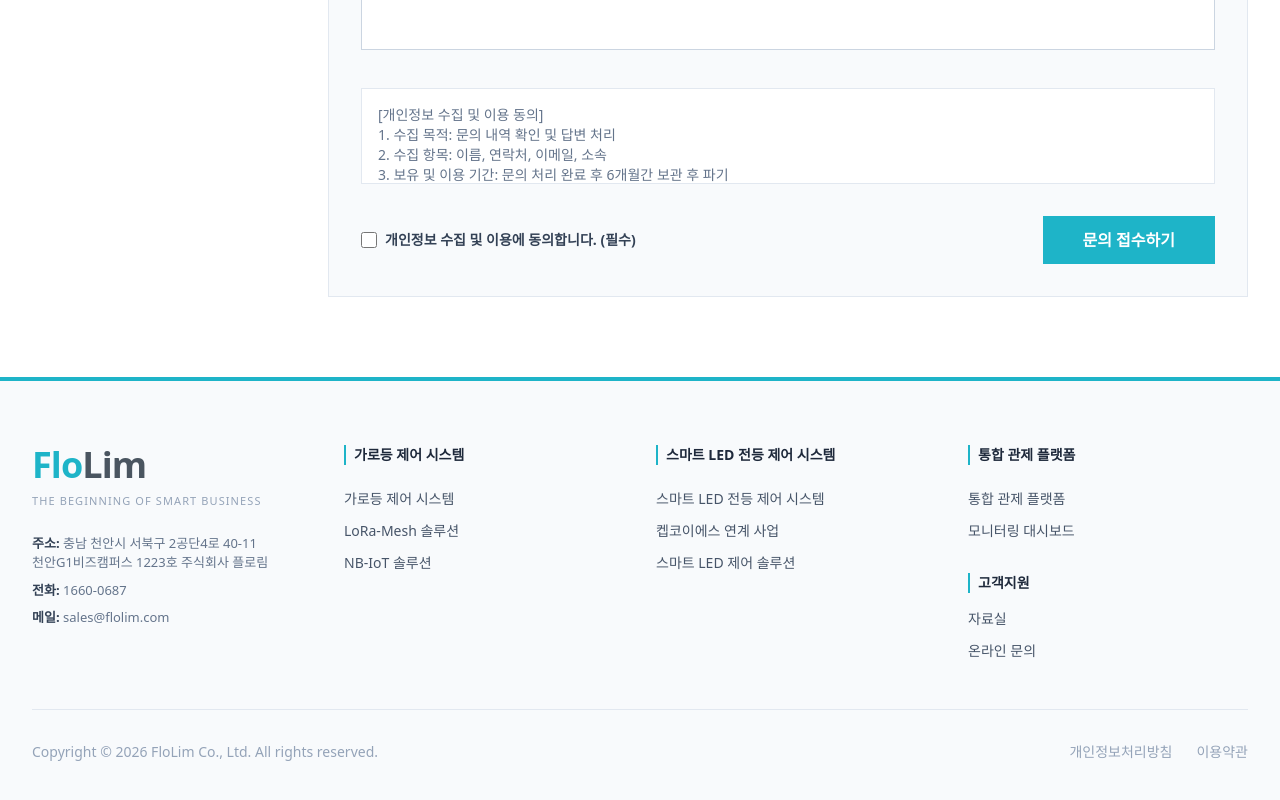
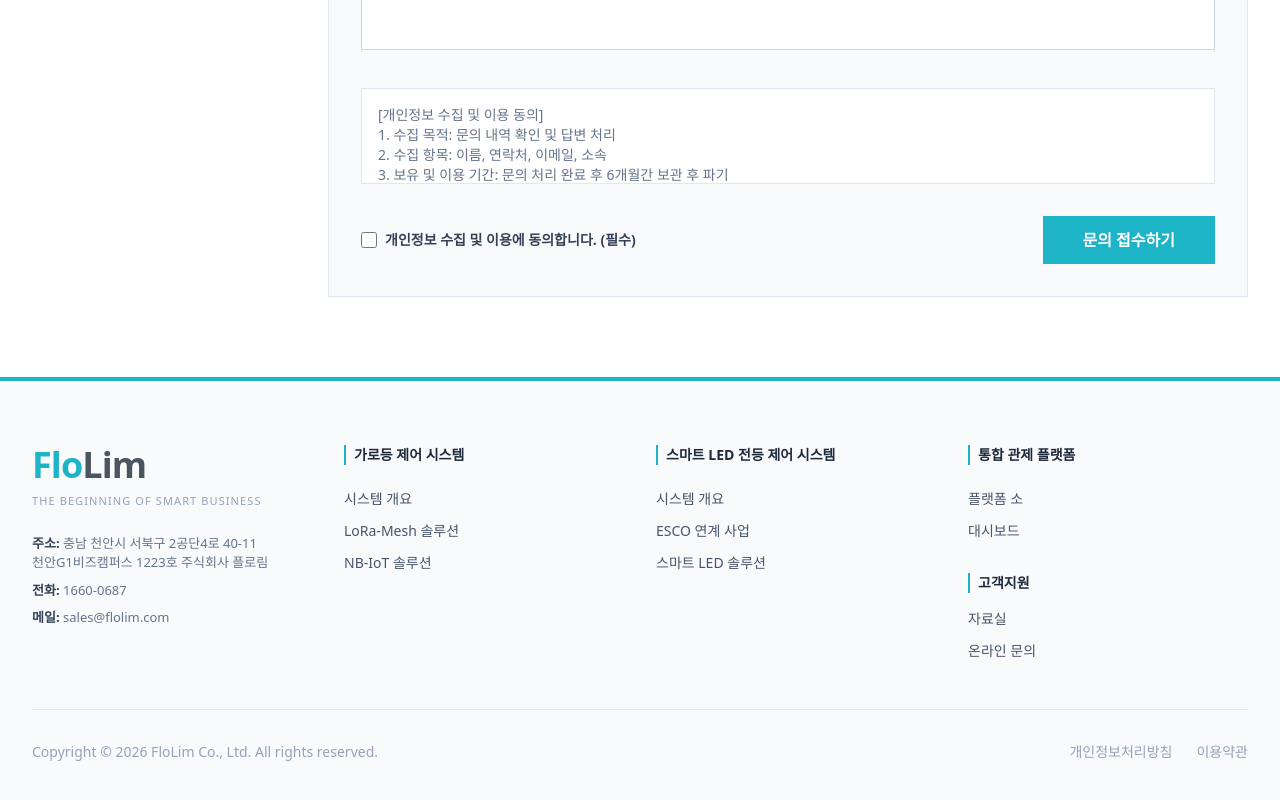
Before and after one commit to flolim-mj54/flolim-website, a React (Vite) app: page /contact in a window 1280 px wide. Shown: the part 895-1695 px from the top of the page. Built offline with nearby package versions, Linux system fonts and the light colour scheme.

Commit message:
푸터 수정

```diff
--- a/src/Footer.jsx
+++ b/src/Footer.jsx
@@ -24,7 +24,7 @@ const Footer = () => {
           <div className="md:col-span-1">
             <h4 className="text-slate-800 font-bold mb-6 text-sm border-l-2 border-[#1eb4c8] pl-2">가로등 제어 시스템</h4>
             <ul className="space-y-3 text-sm">
-              <li><Link to="/streetlight-intro" className="hover:text-[#1eb4c8] transition-colors">가로등 제어 시스템</Link></li>
+              <li><Link to="/streetlight-intro" className="hover:text-[#1eb4c8] transition-colors">시스템 개요</Link></li>
               <li><Link to="/lora" className="hover:text-[#1eb4c8] transition-colors">LoRa-Mesh 솔루션</Link></li>
               <li><Link to="/nbiot" className="hover:text-[#1eb4c8] transition-colors">NB-IoT 솔루션</Link></li>
             </ul>
@@ -32,16 +32,16 @@ const Footer = () => {
           <div className="md:col-span-1">
             <h4 className="text-slate-800 font-bold mb-6 text-sm border-l-2 border-[#1eb4c8] pl-2">스마트 LED 전등 제어 시스템</h4>
             <ul className="space-y-3 text-sm">
-              <li><Link to="/led-intro" className="hover:text-[#1eb4c8] transition-colors">스마트 LED 전등 제어 시스템</Link></li>
-              <li><Link to="/esco" className="hover:text-[#1eb4c8] transition-colors">켑코이에스 연계 사업</Link></li>
-              <li><Link to="/led-solution" className="hover:text-[#1eb4c8] transition-colors">스마트 LED 제어 솔루션</Link></li>
+              <li><Link to="/led-intro" className="hover:text-[#1eb4c8] transition-colors">시스템 개요</Link></li>
+              <li><Link to="/esco" className="hover:text-[#1eb4c8] transition-colors">ESCO 연계 사업</Link></li>
+              <li><Link to="/led-solution" className="hover:text-[#1eb4c8] transition-colors">스마트 LED 솔루션</Link></li>
             </ul>
           </div>
           <div className="md:col-span-1">
             <h4 className="text-slate-800 font-bold mb-6 text-sm border-l-2 border-[#1eb4c8] pl-2">통합 관제 플랫폼</h4>
             <ul className="space-y-3 text-sm mb-8">
-              <li><Link to="/platform" className="hover:text-[#1eb4c8] transition-colors">통합 관제 플랫폼</Link></li>
-              <li><Link to="/dashboard" className="hover:text-[#1eb4c8] transition-colors">모니터링 대시보드</Link></li>
+              <li><Link to="/platform" className="hover:text-[#1eb4c8] transition-colors">플랫폼 소</Link></li>
+              <li><Link to="/dashboard" className="hover:text-[#1eb4c8] transition-colors">대시보드</Link></li>
             </ul>
             <h4 className="text-slate-800 font-bold mb-4 text-sm border-l-2 border-[#1eb4c8] pl-2">고객지원</h4>
             <ul className="space-y-3 text-sm">
```
